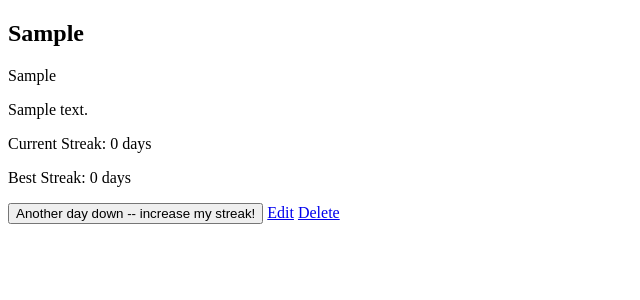
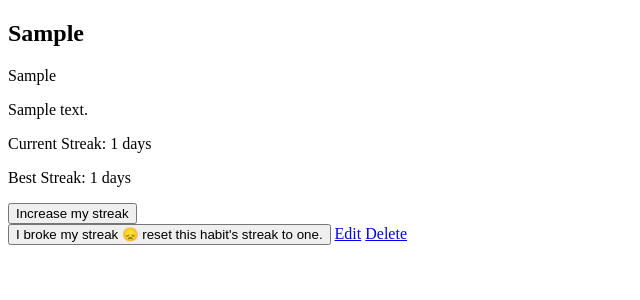
Before and after one commit to natesobeck/habitual, a Django app: page /habits/1/ in a window 1280 px wide. Shown: the part 88-388 px from the top of the page, without its empty margins (0-640 px from the left). Run offline with Django 4.2, Linux system fonts and the light colour scheme; tables that the repository leaves empty hold one stand-in row (values such as "Sample post").

Commit message:
change current_streak and best_streak on model to be IntegerField, add increase_streak view, url and form

```diff
--- a/main_app/models.py
+++ b/main_app/models.py
@@ -5,8 +5,8 @@ class Habit(models.Model):
   habit = models.CharField(max_length=100)
   category = models.CharField(max_length=100)
   description = models.TextField()
-  current_streak = 0
-  best_streak = 0
+  current_streak = models.IntegerField(default=0)
+  best_streak = models.IntegerField(default=0)
 
   def __str__(self):
     return self.habit
--- a/main_app/templates/main_app/habit_detail.html
+++ b/main_app/templates/main_app/habit_detail.html
@@ -18,7 +18,11 @@
   <p>Current Streak: {{ habit.current_streak }} days</p>
   <p>Best Streak: {{ habit.best_streak }} days</p>
 </div>
-<button>Another day down -- increase my streak!</button>
+<form action="{% url 'increase-streak' habit.id %}" method="post">
+  {% csrf_token %}
+  <button type='submit'>Increase my streak</button>
+</form>
+<button>I broke my streak 😞 reset this habit's streak to one.</button>
 <a href="{% url 'habit-update' habit.id %}">Edit</a>
 <a href="{% url 'habit-delete' habit.id %}">Delete</a>
 
--- a/main_app/urls.py
+++ b/main_app/urls.py
@@ -7,5 +7,6 @@ urlpatterns = [
   path('habits/<int:pk>/', views.HabitDetail.as_view(), name='habit-detail'),
   path('habits/create/', views.HabitCreate.as_view(), name='habit-create'),
   path('habits/<int:pk>/update/', views.HabitUpdate.as_view(), name='habit-update'),
-  path('habits/<int:pk>/delete', views.HabitDelete.as_view(), name='habit-delete')
+  path('habits/<int:pk>/delete', views.HabitDelete.as_view(), name='habit-delete'),
+  path('habits/<int:habit_id>/increase_streak/', views.increase_streak, name='increase-streak')
 ]
--- a/main_app/views.py
+++ b/main_app/views.py
@@ -1,4 +1,4 @@
-from django.shortcuts import render
+from django.shortcuts import render, redirect
 from .models import Habit
 from django.views.generic import ListView, DetailView
 from django.views.generic.edit import CreateView, UpdateView, DeleteView
@@ -12,6 +12,9 @@ class HabitList(ListView):
 class HabitDetail(DetailView):
   model = Habit
 
+  def increase_streak(self):
+    print('hello')
+
 class HabitCreate(CreateView):
   model = Habit
   fields = ['habit', 'category', 'description']
@@ -23,3 +26,14 @@ class HabitUpdate(UpdateView):
 class HabitDelete(DeleteView):
   model = Habit
   success_url = '/habits/'
+
+def increase_streak(request, habit_id):
+  habit = Habit.objects.get(id=habit_id)
+  habit.current_streak += 1
+  if habit.current_streak > habit.best_streak:
+    habit.best_streak = habit.current_streak
+  habit.save()
+  return redirect('habit-detail', pk=habit_id)
+
+def reset_streak(request):
+  current_streak = 0
```
Also changed, not shown: main_app/migrations/0002_habit_best_streak_habit_current_streak.py (added).
